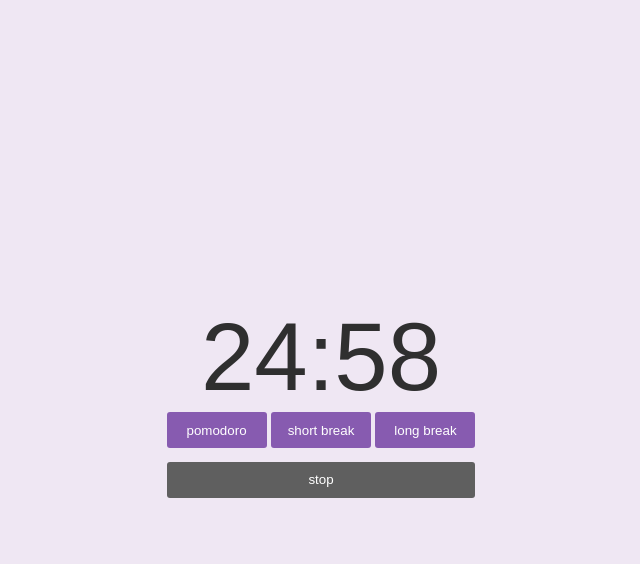
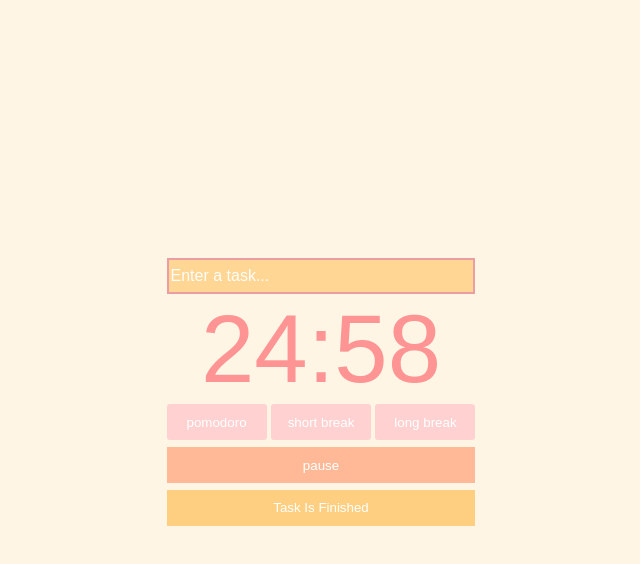
Before and after one commit to begumaksoy/pomodoro, a plain HTML site: page index.html in a window 1280 px wide. Both pictures are taken after a click on the button "start". Shown: the whole page, without its empty margins (319-959 px from the left). Drawn offline with Linux system fonts and the light colour scheme.

Commit message:
task parts included

```diff
--- a/buttons.css
+++ b/buttons.css
@@ -1,5 +1,5 @@
 .pomodoro_button{
-    background-color: rgba(126, 78, 170, 0.91);
+    background-color: #FFD1D1;
     border: none;
     color: white;
     height: 36px;
@@ -16,7 +16,7 @@
 }
 
 .short_break_button{
-    background-color: rgba(126, 78, 170, 0.91);
+    background-color: #FFD1D1;
     border: none;
     color: white;
     height: 36px;
@@ -33,7 +33,7 @@
 }
 
 .long_break_button{
-    background-color: rgba(126, 78, 170, 0.91);
+    background-color: #FFD1D1;
     border: none;
     color: white;
     height: 36px;
@@ -50,7 +50,7 @@
 }
 
 .start_button{
-    background-color: #2f2f2f;
+    background-color: #FFB996;
     border: none;
     color: white;
     height: 36px;
@@ -59,7 +59,6 @@
     border-radius: 3px;
     cursor: pointer;
     display: block;
-
 }
 
 .stop_button{
@@ -89,15 +88,74 @@
 }
 
 body {
-    background-color: hsl(280, 33%, 93%);
+    background-color: #FFF5E4;
 }
 
 .counter {
     font-size:6rem;
     text-align: center;
-    color:#2f2f2f;
+    color: #FF9494;
 }
 
 p{
     margin: 0;
 }
+
+
+.add_finish_button{
+    display: flex;
+    justify-content: center;
+    height: 36px;
+
+
+}
+
+.task-input{
+    height: 36px;
+    box-sizing: border-box;
+    background-color: #FFCF81;
+    border-color: #E78895;
+    border-style: solid;
+    color: white;
+    width: 100%;
+    opacity: 0.8;
+    display: block;
+}
+.add_task_button{
+    cursor: pointer;
+    flex: 1 0 50%;
+    margin-right: 0.5em;
+}
+
+.finished_button{
+    margin-top: 0.5em;
+    flex: 1 0 50%;
+    border: none;
+    color: white;
+    height: 36px;
+    display: none;
+    background-color: #FFCF81;
+cursor: pointer;
+  flex: 1 0 50%;
+  box-sizing: border-box;
+    width: 100%;
+}
+
+.pause_button{
+    margin-top: 0.5em;
+    flex: 1 0 50%;
+    background-color: #FFB996;
+    border: none;
+    color: white;
+    height: 36px;
+    display: none;
+    box-sizing: border-box;
+    width: 100%;
+}
+
+::placeholder{
+    color: white;
+    font-size: medium;
+    opacity: none;
+
+}
--- a/index.html
+++ b/index.html
@@ -10,6 +10,12 @@
     <body>
         <div class="container">
             <div class="center">
+                <input
+                    type="text"
+                    id="item"
+                    class="task-input"
+                    placeholder="Enter a task..."
+                />
                 <p id="counter" class="counter">25:00</p>
                 <button onclick="pomodoro_time()" class="pomodoro_button">
                     pomodoro
@@ -20,9 +26,31 @@
                 <button onclick="long_b_time()" class="long_break_button">
                     long break
                 </button>
-        <button id="start-stop" onclick="start_time()" class="start_button">
+                <button
+                    id="start-stop"
+                    onclick="start_time()"
+                    class="start_button"
+                >
                     start
                 </button>
+                <div class="pf_div">
+                    <button
+                        class="pause_button"
+                        id="pause-button"
+                        onclick="pause()"
+                    >
+                        Pause
+                    </button>
+                    <button
+                        onclick="add()"
+                        class="finished_button"
+                        id="finished_button"
+                    >
+                        Task Is Finished
+                    </button>
+                </div>
+                <ul class="task-list"></ul>
+                <!--tasks go here-->
             </div>
         </div>
     </body>
--- a/pomodoro.js
+++ b/pomodoro.js
@@ -3,12 +3,33 @@
 let interval;
 let counter;
 let start_stop;
-
+let tasksArray = localStorage.getItem("tasks")
+    ? JSON.parse(localStorage.getItem("tasks"))
+    : [];
+let finished_button;
+let pause_button;
 window.onload = () => {
     counter = document.getElementById("counter");
     start_stop = document.getElementById("start-stop");
+    finished_button = document.getElementById("finished_button");
+    pause_button = document.getElementById("pause-button");
+    tasksArray.forEach(addTask);
 };
-
+function addTask(text) {
+    const ul = document.querySelector("ul");
+    const li = document.createElement("li");
+    li.textContent = text;
+    ul.appendChild(li);
+}
+function add() {
+    const input = document.getElementById("item");
+    if (input.value != "") {
+        tasksArray.push(input.value);
+        localStorage.setItem("tasks", JSON.stringify(tasksArray));
+        addTask(input.value);
+        input.value = "";
+    }
+}
 function pomodoro_time() {
     counter.innerText = "25:00";
     time = 1500;
@@ -36,13 +57,16 @@
 }
 
 function start_time() {
-    if (start_stop.innerText == "start") {
-        start_stop.innerText = "stop";
-        start_stop.className = "stop_button";
-        interval = setInterval(every_time, 1000);
-    } else {
-        start_stop.innerText = "start";
-        start_stop.className = "start_button";
-        clearInterval(interval);
-    }
+    interval = setInterval(every_time, 1000);
+
+    start_stop.style = "display: none;";
+    finished_button.style = "display: inline-block;";
+    pause_button.style = "display: inline-block;";
+    pause_button.innerText = "pause";
 }
+
+function pause() {
+    if (pause_button.innerText == "continue") return start_time();
+    clearInterval(interval);
+    pause_button.innerText = "continue";
+}
```
Lines whose indentation alone changed are shown as unchanged.
